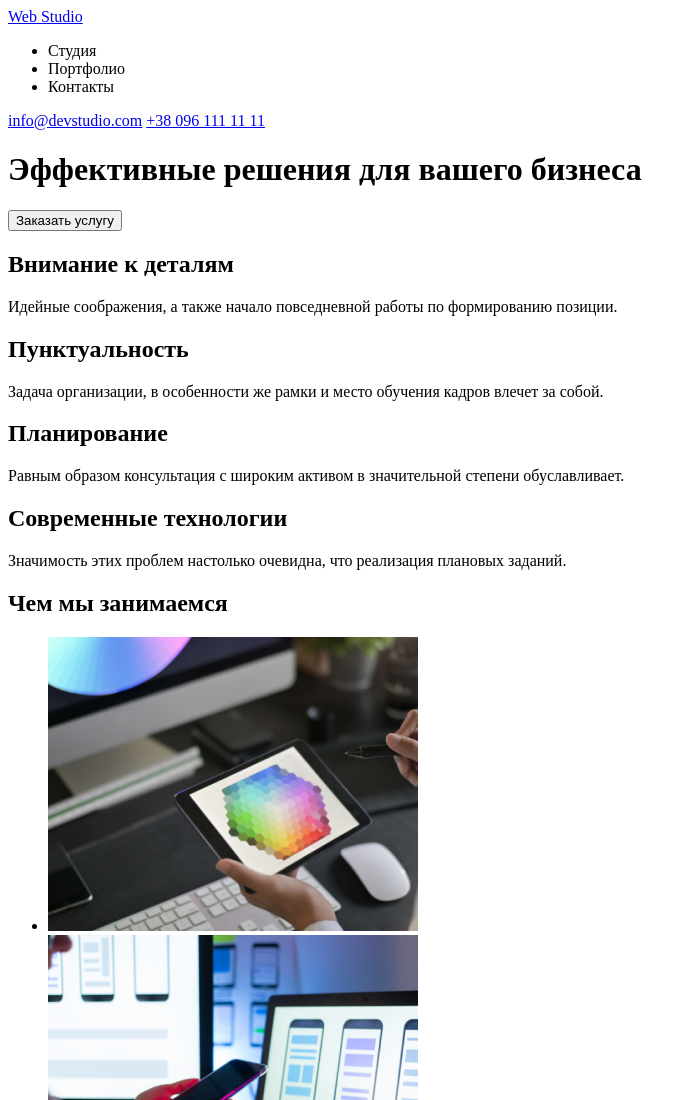
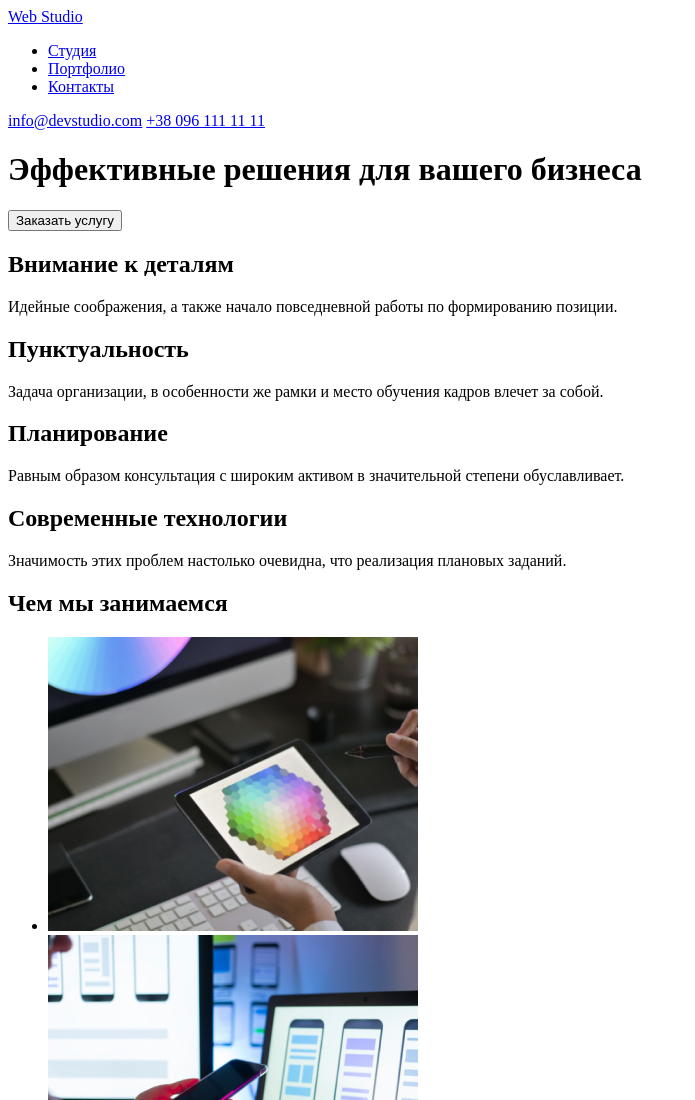
Before and after one commit to Yevtushenko7/goit-markup-hw-01, a plain HTML site: page index.html in a window 1280 px wide. Shown: the top 1100 px of the page, without its empty margins (0-695 px from the left). Drawn offline with Linux system fonts and the light colour scheme.

Commit message:
Добавляет html разметку страгицы (исп)

```diff
--- a/index.html
+++ b/index.html
@@ -15,9 +15,9 @@
         <a href="#">Web Studio</a>
 
         <ul>
-          <li><a href=""></a>Студия</li>
-          <li><a href=""></a>Портфолио</li>
-          <li><a href=""></a>Контакты</li>
+          <li><a href="#">Студия</a></li>
+          <li><a href="#">Портфолио</a></li>
+          <li><a href="#">Контакты</a></li>
         </ul>
       </nav>
       <a href="mailto:info@devstudio.com">info@devstudio.com</a>
```
